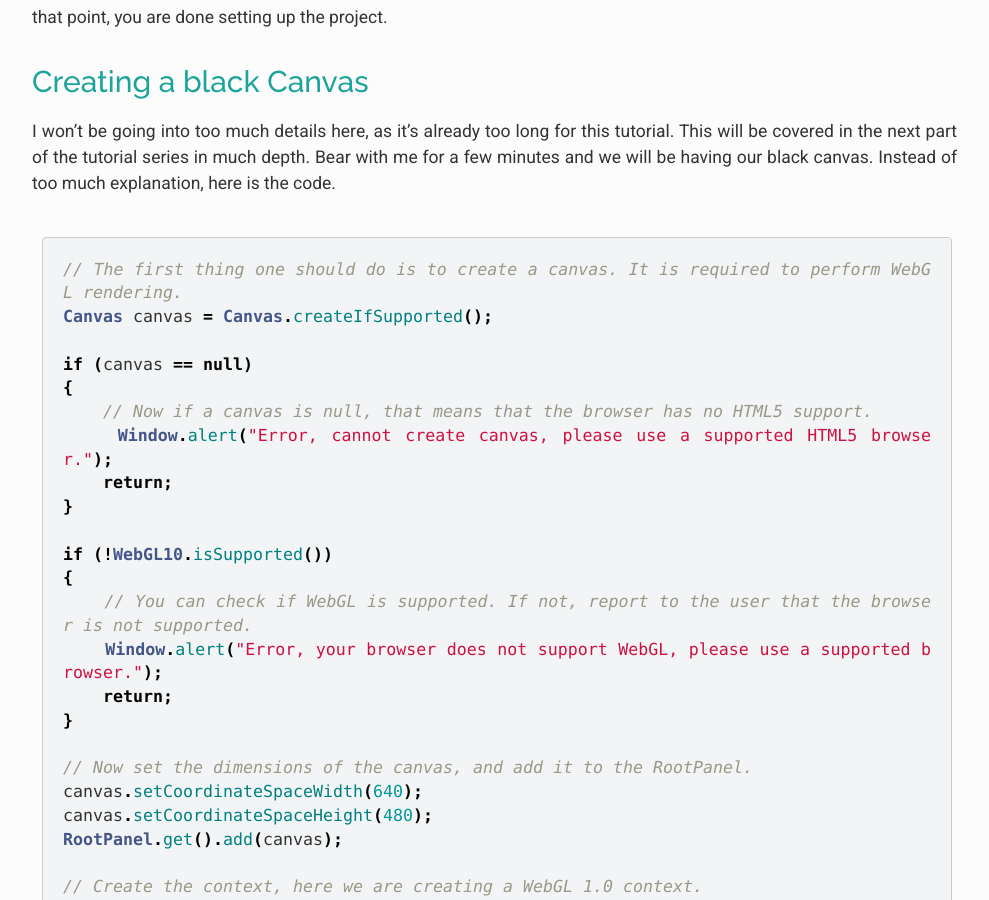
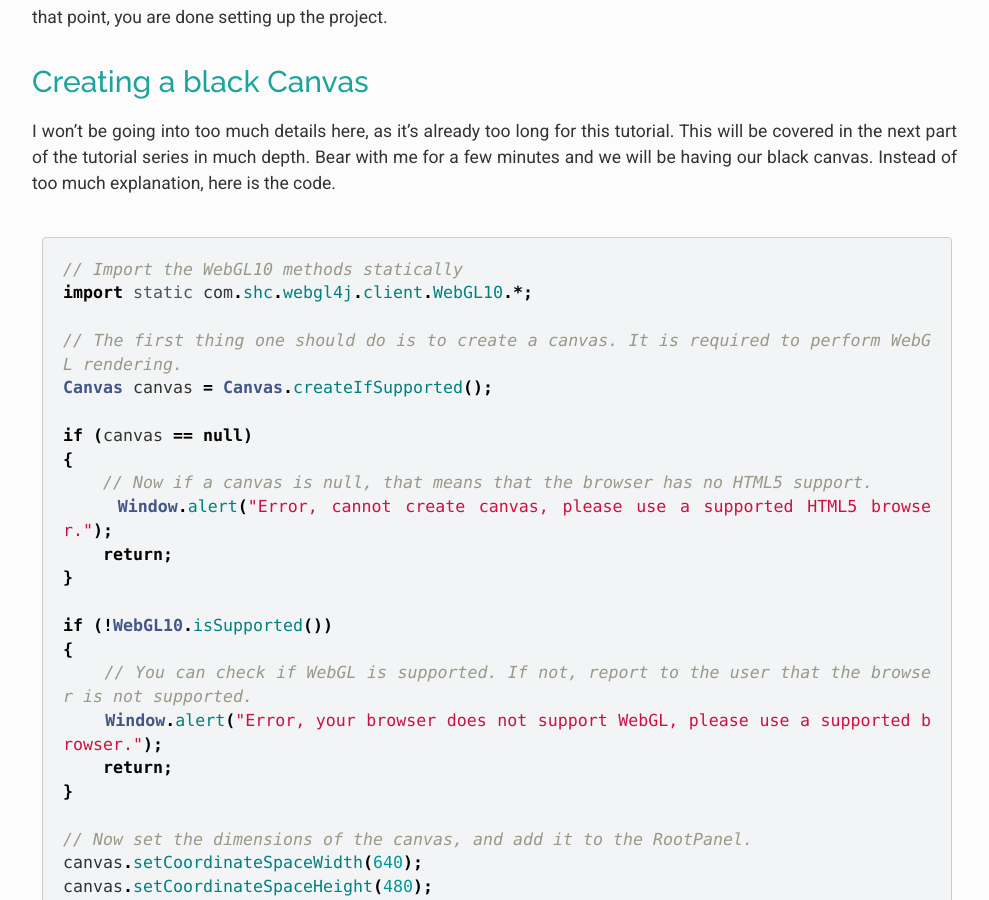
Before and after one commit to sriharshachilakapati/sriharshachilakapati.github.io, a Jekyll site: the page built from webgl4j-tutorial-series/1-webgl4j/1-1-setting-up.md, in a window 1280 px wide and 900 px high, scrolled down 6823 px. Shown: the whole window, without its empty margins (243-1232 px from the left). Built offline with Jekyll 4.4.1, drawn with Linux system fonts in a browser that asks for light colours; nearby versions of some CDN libraries; comment, search, counter and statistics services are not loaded.

Commit message:
Added mention to import WebGL10 methods statically in article.

````diff
--- a/webgl4j-tutorial-series/1-webgl4j/1-1-setting-up.md
+++ b/webgl4j-tutorial-series/1-webgl4j/1-1-setting-up.md
@@ -297,6 +297,9 @@ I won't be going into too much details here, as it's already too long for this t
 ```java
 {% endcomment %}
 {% highlight java %}
+// Import the WebGL10 methods statically
+import static com.shc.webgl4j.client.WebGL10.*;
+
 // The first thing one should do is to create a canvas. It is required to perform WebGL rendering.
 Canvas canvas = Canvas.createIfSupported();
 
````
